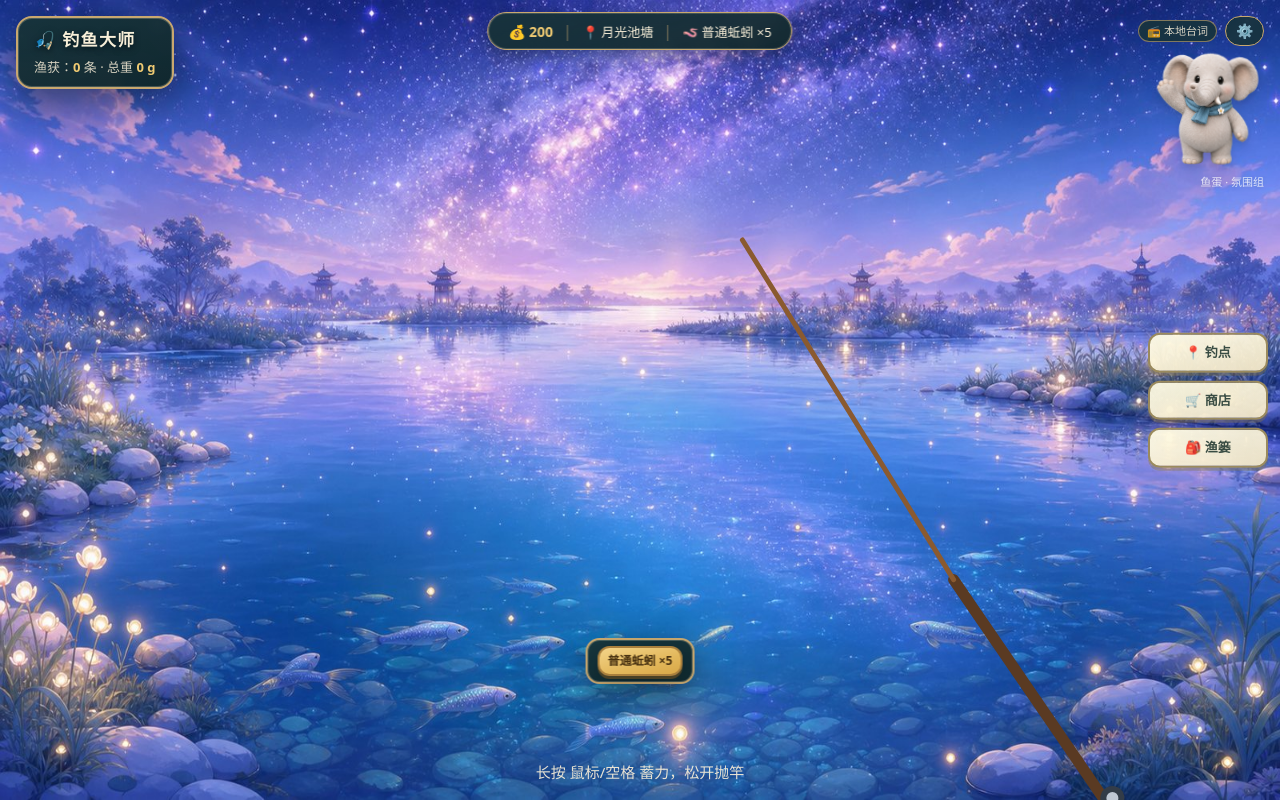
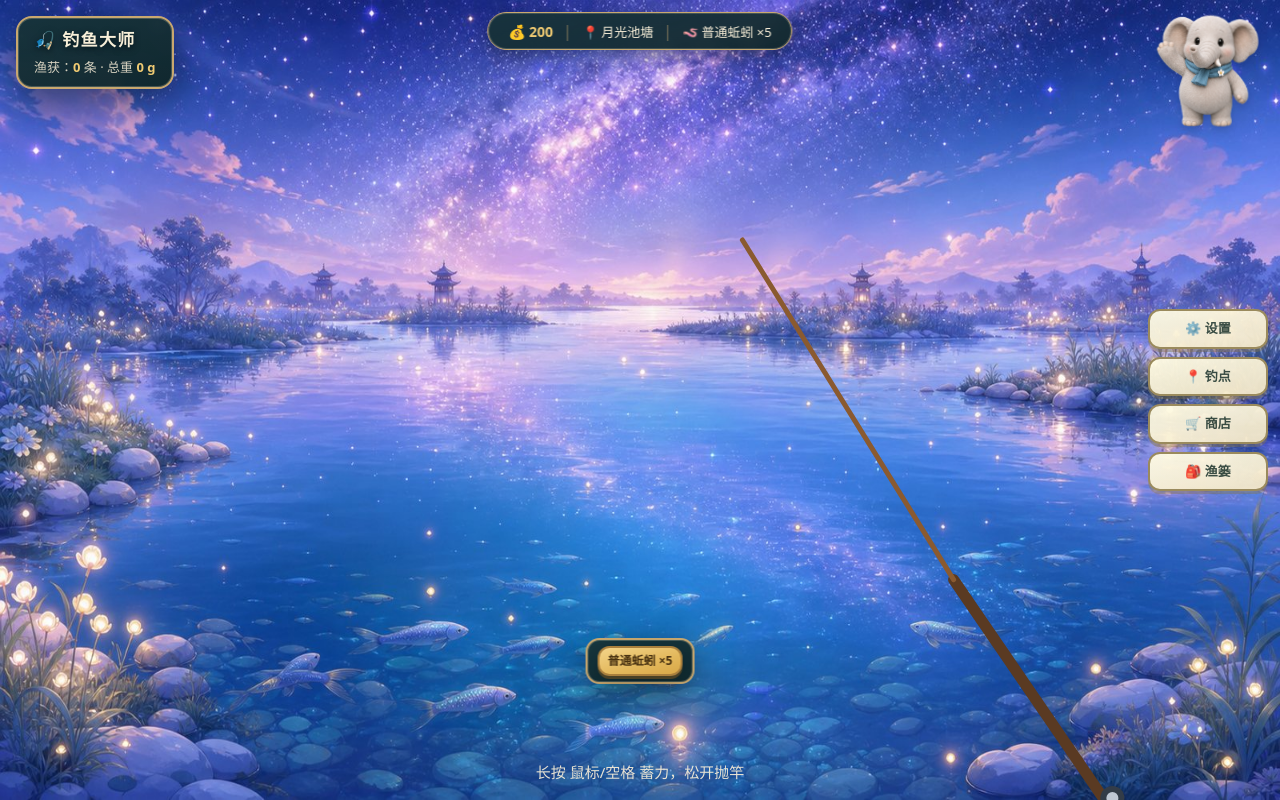
Before and after one commit to rink1969/fishing-game, a React (Vite) app: page / in a window 1280 px wide. Built offline with nearby package versions, Linux system fonts and the light colour scheme.

Commit message:
💄 设置按钮挪到右侧菜单顶部，右上角只留宠物本体，去掉状态徽章和文字标签

```diff
--- a/src/App.tsx
+++ b/src/App.tsx
@@ -301,9 +301,7 @@ export default function App() {
       <Pet
         message={petMsg}
         thinking={thinking}
-        aiOn={config.enabled && !!config.apiKey}
         voiceOn={voiceOn}
-        onOpenSettings={() => { setSettingsOpen(true) }}
       />
 
       {/* AI 调用失败提示 */}
@@ -386,6 +384,7 @@ export default function App() {
         onBuy={handleBuy}
         onGoto={handleGoto}
         onSell={handleSell}
+        onOpenSettings={() => setSettingsOpen(true)}
       />
 
       {toast && (
--- a/src/components/EconomyBar.tsx
+++ b/src/components/EconomyBar.tsx
@@ -11,6 +11,7 @@ interface Props {
   onBuy: (id: string, qty: number) => void
   onGoto: (id: string) => void
   onSell: () => void
+  onOpenSettings: () => void
 }
 
 type Panel = 'none' | 'loc' | 'shop' | 'bag'
@@ -32,7 +33,7 @@ function Modal({ title, onClose, children }: { title: string; onClose: () => voi
   )
 }
 
-export default function EconomyBar({ economy, selectedBait, onSelectBait, onBuy, onGoto, onSell }: Props) {
+export default function EconomyBar({ economy, selectedBait, onSelectBait, onBuy, onGoto, onSell, onOpenSettings }: Props) {
   const [panel, setPanel] = useState<Panel>('none')
   const locName = LOCATIONS.find((l) => l.id === economy.locationId)?.name ?? economy.locationId
   const bagValue = economy.bag.reduce((a, c) => a + c.value, 0)
@@ -51,6 +52,7 @@ export default function EconomyBar({ economy, selectedBait, onSelectBait, onBuy,
 
       {/* 右侧竖直菜单 */}
       <div data-ui className="absolute right-3 top-1/2 z-20 flex -translate-y-1/2 flex-col items-end gap-2">
+        <button onClick={onOpenSettings} className="tang-btn w-[120px] px-3 py-2 text-[13px]">⚙️ 设置</button>
         <button onClick={() => setPanel('loc')} className="tang-btn w-[120px] px-3 py-2 text-[13px]">📍 钓点</button>
         <button onClick={() => setPanel('shop')} className="tang-btn w-[120px] px-3 py-2 text-[13px]">🛒 商店</button>
         <button onClick={() => setPanel('bag')} className="tang-btn relative w-[120px] px-3 py-2 text-[13px]">
--- a/src/components/Pet.tsx
+++ b/src/components/Pet.tsx
@@ -14,9 +14,7 @@ export interface PetMessage {
 interface Props {
   message: PetMessage | null
   thinking: boolean
-  aiOn: boolean
   voiceOn: boolean
-  onOpenSettings: () => void
 }
 
 /** 戳一戳的本地反应 */
@@ -45,7 +43,7 @@ const THINKING_IMG = 'pet/read.png'
 const IDLE_POSES = ['pet/wave.png', 'pet/tea.png', 'pet/read.png', 'pet/sweep.png']
 const IDLE_ROTATE_MS = 9000
 
-export default function Pet({ message, thinking, aiOn, voiceOn, onOpenSettings }: Props) {
+export default function Pet({ message, thinking, voiceOn }: Props) {
   const [bubble, setBubble] = useState<PetMessage | null>(null)
   const [idleIdx, setIdleIdx] = useState(0)
   const hideTimer = useRef<number>(0)
@@ -80,26 +78,6 @@ export default function Pet({ message, thinking, aiOn, voiceOn, onOpenSettings }
 
   return (
     <div data-ui className="pointer-events-auto absolute right-4 top-4 z-20 flex w-[240px] flex-col items-end gap-2">
-      {/* 设置 & AI 状态 */}
-      <div className="flex items-center gap-2">
-        <span
-          className={`rounded-full border px-2 py-0.5 text-[11px] font-medium backdrop-blur ${
-            aiOn
-              ? 'border-[#3d6a5e] bg-[#4e7f73]/85 text-[#fff7d5]'
-              : 'border-[#c9a86f]/60 bg-[#173337]/85 text-[#f8efd8]/85'
-          }`}
-        >
-          {aiOn ? '🤖 AI 氛围组' : '📻 本地台词'}
-        </span>
-        <button
-          onClick={onOpenSettings}
-          className="tang-chip rounded-full px-2.5 py-1 text-sm transition hover:bg-[#173337]"
-          title="设置"
-        >
-          ⚙️
-        </button>
-      </div>
-
       {/* 气泡（宣纸质感） */}
       {(bubble || thinking) && (
         <div className="pet-bubble tang-parchment relative max-w-full !rounded-2xl !rounded-tr-sm !border-2 px-3 py-2 text-[13px] leading-snug">
@@ -137,7 +115,6 @@ export default function Pet({ message, thinking, aiOn, voiceOn, onOpenSettings }
         {mood === 'sleepy' && <span className="absolute -right-1 top-1 animate-pulse text-lg">💤</span>}
         {mood === 'celebrate' && <span className="absolute -left-2 -top-2 animate-bounce text-xl">🎉</span>}
       </button>
-      <div className="text-[11px] font-medium text-white/80 drop-shadow">鱼蛋 · 氛围组</div>
     </div>
   )
 }
```
